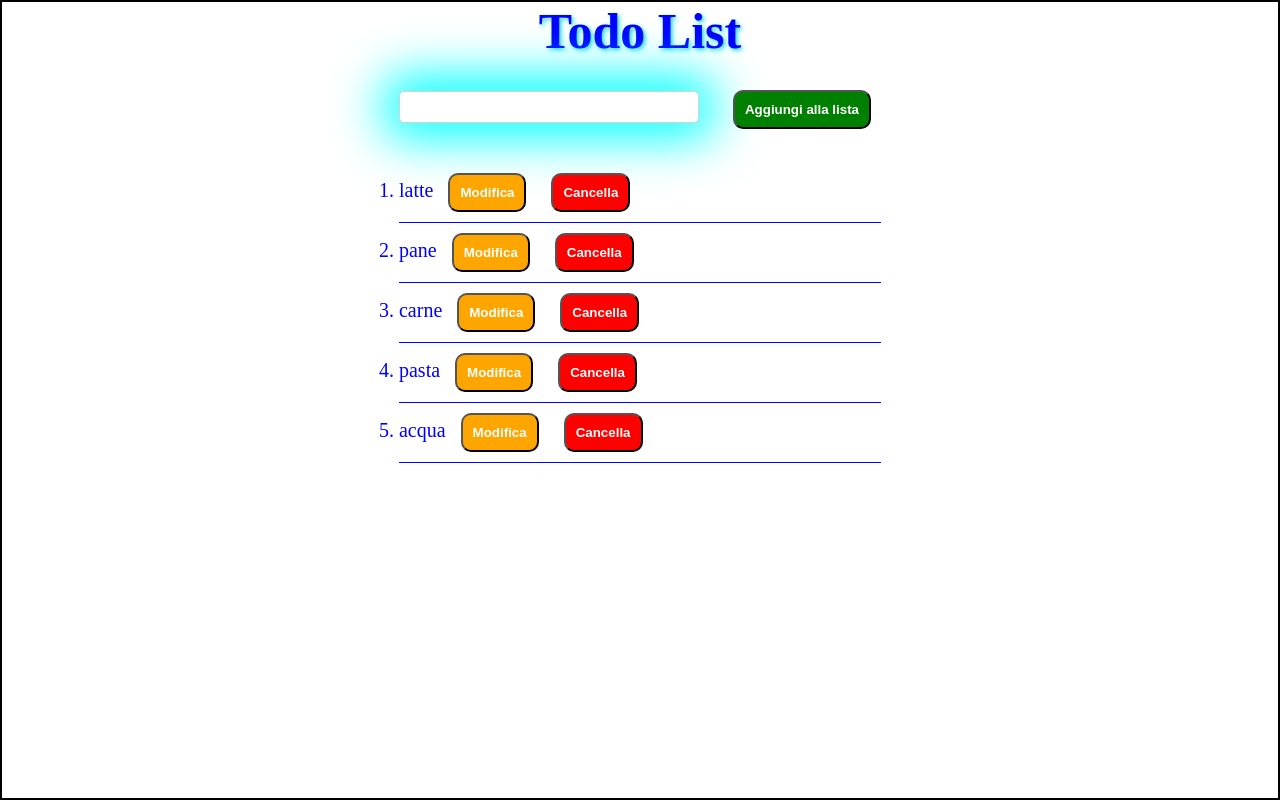
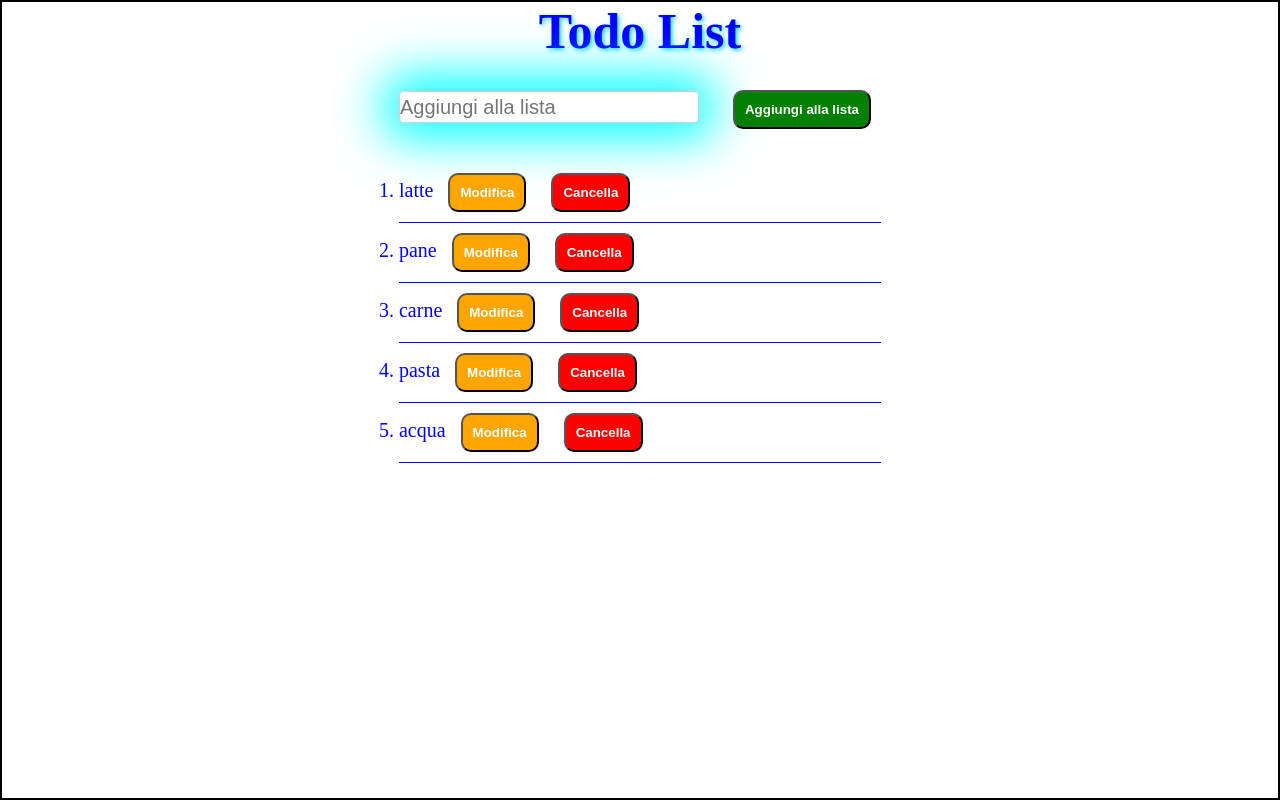
Before and after one commit to ivanmincione/vue-todolist, a plain HTML site: page index.html in a window 1280 px wide. Drawn offline with nearby package versions, Linux system fonts and the light colour scheme.

Commit message:
Add @keyup.enter

```diff
--- a/index.html
+++ b/index.html
@@ -16,8 +16,8 @@
 
 <!-- creo un v-if v-else per cambiare il valore al button e richiamare le relative funzioni di modifica e successiva aggiunta alla lista -->
                 <div v-if="!isModificate">
-                    <input id="input" type="text" v-model="item">
-                    <button @click="addItem" type="button" name="button" class="btn btnadd"> Aggiungi alla lista</button>
+                    <input id="input" type="text" v-model="item" @keyup.enter="addItem" placeholder="Aggiungi alla lista">
+                    <button @click="addItem"  type="button" name="button" class="btn btnadd"> Aggiungi alla lista</button>
                 </div>
                 <div v-else>
                     <input id="input" type="text" v-model="item">
```
